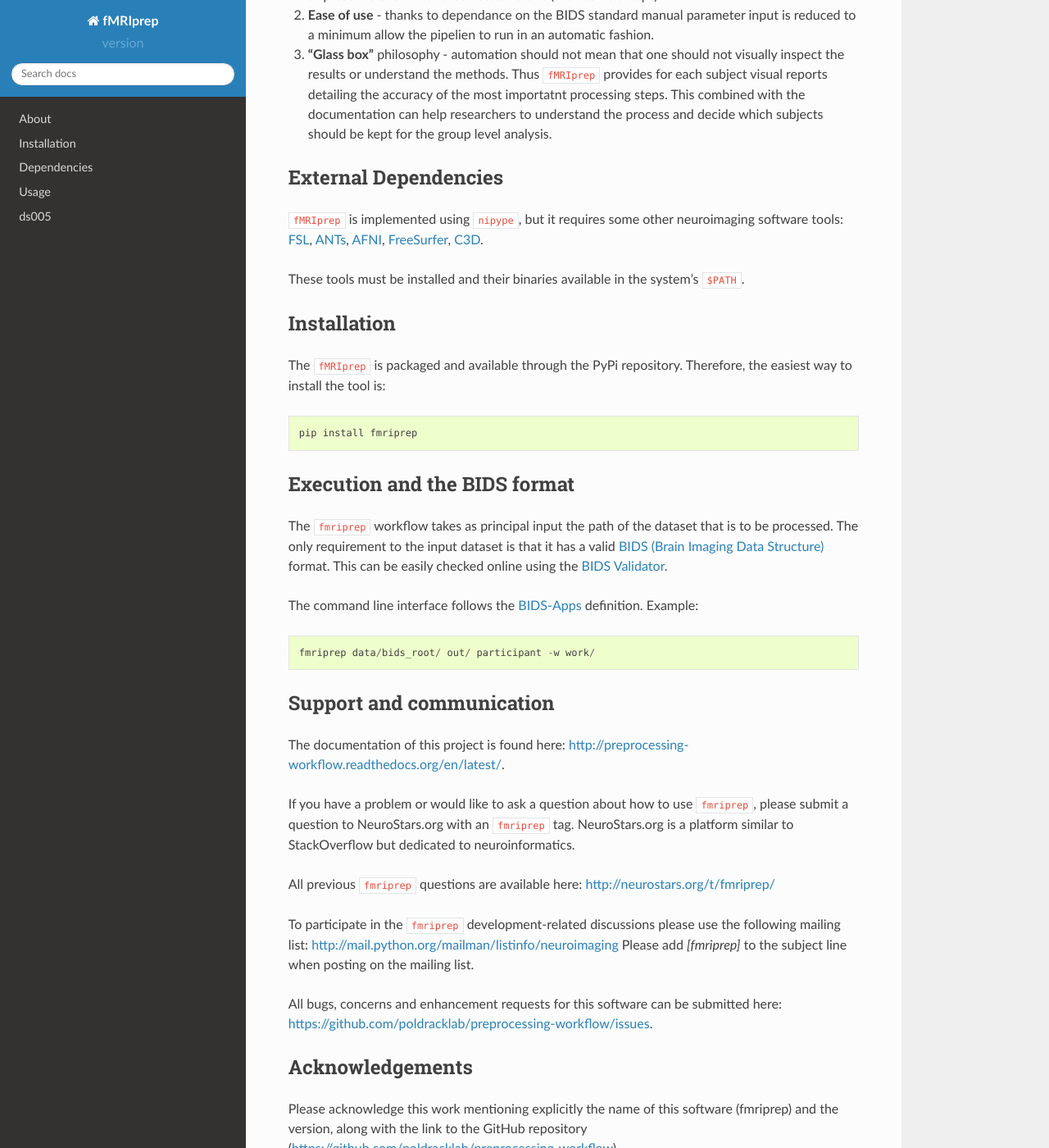
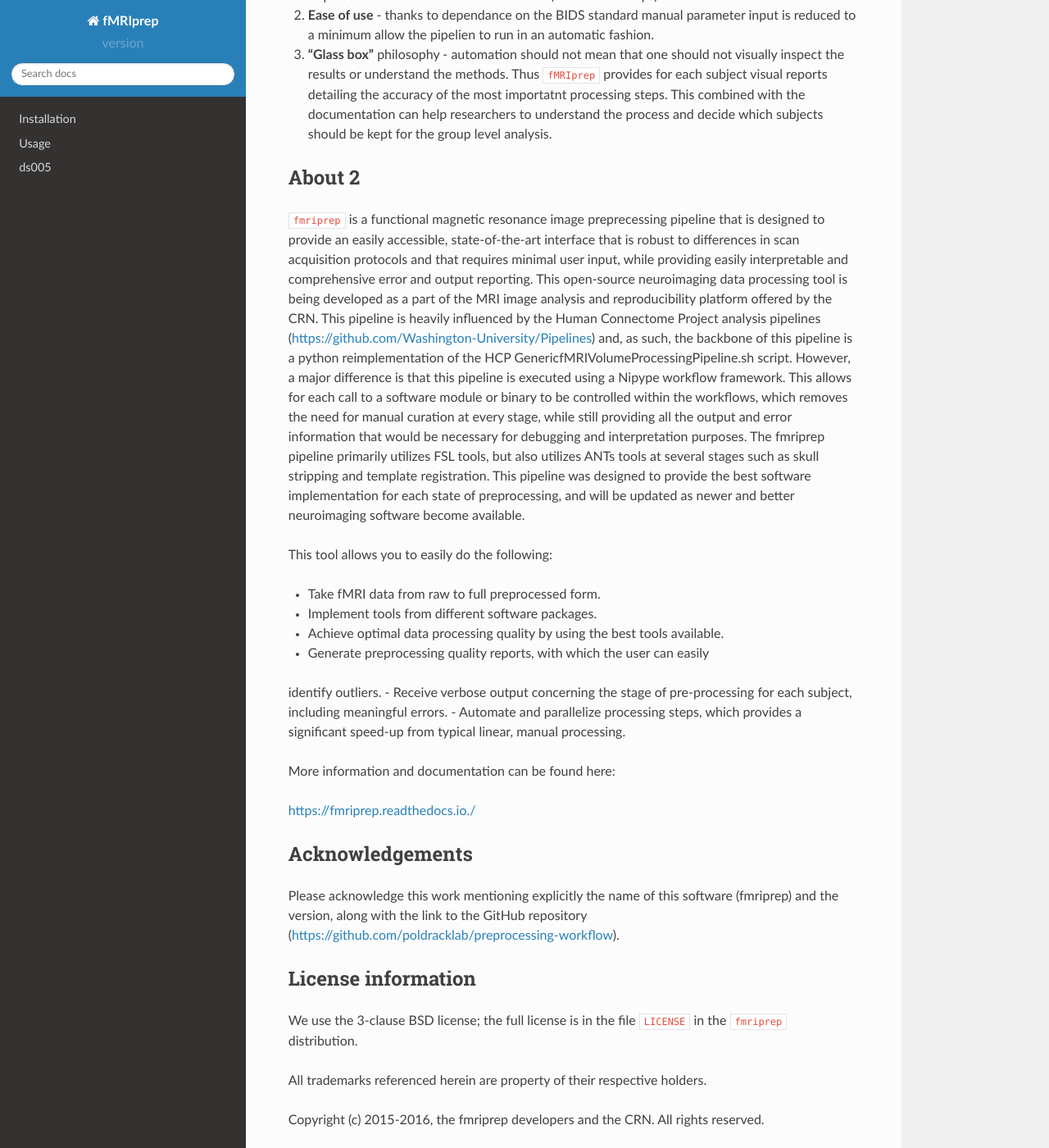
Before and after one commit to yohanchatelain/fmriprep, a Sphinx documentation site: the page built from docs/index.rst, in a window 1280 px wide and 1400 px high, scrolled down 641 px. Shown: the whole window at 82% size. Built offline with Sphinx 7.4.7 and the Read the Docs theme 2.0.0, drawn with Linux system fonts in a browser that asks for light colours; the version number could not be read and is left out; some of the changed text lies outside the part shown.

Commit message:
reorganize stuff

```diff
--- a/README.rst
+++ b/README.rst
@@ -30,65 +30,45 @@ running a variety of group level analyses (task based or resting state fMRI, gra
 2. **Ease of use** - thanks to dependance on the BIDS standard manual parameter input is reduced to a minimum allow the pipelien to run in an automatic fashion.
 3. **"Glass box"** philosophy - automation should not mean that one should not visually inspect the results or understand the methods. Thus ``fMRIprep`` provides for each subject visual reports detailing the accuracy of the most importatnt processing steps. This combined with the documentation can help researchers to understand the process and decide which subjects should be kept for the group level analysis.
 
+About 2
+-------
 
-External Dependencies
----------------------
+``fmriprep`` is a functional magnetic resonance image preprecessing pipeline
+that is designed to provide an easily accessible, state-of-the-art interface
+that is robust to differences in scan acquisition protocols and that requires
+minimal user input, while providing easily interpretable and comprehensive
+error and output reporting. This open-source neuroimaging data processing tool
+is being developed as a part of the MRI image analysis and reproducibility
+platform offered by the CRN. This pipeline is heavily influenced by the Human
+Connectome Project analysis pipelines
+(https://github.com/Washington-University/Pipelines) and, as such, the
+backbone of this pipeline is a python reimplementation of the HCP
+GenericfMRIVolumeProcessingPipeline.sh script. However, a major difference is
+that this pipeline is executed using a Nipype workflow framework. This allows
+for each call to a software module or binary to be controlled within the
+workflows, which removes the need for manual curation at every stage, while
+still providing all the output and error information that would be necessary
+for debugging and interpretation purposes. The fmriprep pipeline primarily
+utilizes FSL tools, but also utilizes ANTs tools at several stages such as
+skull stripping and template registration. This pipeline was designed to
+provide the best software implementation for each state of preprocessing, and
+will be updated as newer and better neuroimaging software become available.
 
-``fMRIprep`` is implemented using ``nipype``, but it requires some other neuroimaging
-software tools: `FSL <http://fsl.fmrib.ox.ac.uk/fsl/fslwiki/>`_,
-`ANTs <http://stnava.github.io/ANTs/>`_, `AFNI <https://afni.nimh.nih.gov/>`_,
-`FreeSurfer <https://surfer.nmr.mgh.harvard.edu/>`_,
-`C3D <https://sourceforge.net/projects/c3d/>`_.
+This tool allows you to easily do the following:
 
-These tools must be installed and their binaries available in the
-system's ``$PATH``.
+- Take fMRI data from raw to full preprocessed form.
+- Implement tools from different software packages.
+- Achieve optimal data processing quality by using the best tools available.
+- Generate preprocessing quality reports, with which the user can easily
+identify outliers.
+- Receive verbose output concerning the stage of pre-processing for each
+subject, including meaningful errors.
+- Automate and parallelize processing steps, which provides a significant
+speed-up from typical linear, manual processing.
 
+More information and documentation can be found here:
 
-Installation
-------------
-
-The ``fMRIprep`` is packaged and available through the PyPi repository.
-Therefore, the easiest way to install the tool is: ::
-
-    pip install fmriprep
-
-
-Execution and the BIDS format
------------------------------
-
-The ``fmriprep`` workflow takes as principal input the path of the dataset
-that is to be processed.
-The only requirement to the input dataset is that it has a valid `BIDS (Brain
-Imaging Data Structure) <http://bids.neuroimaging.io/>`_ format.
-This can be easily checked online using the
-`BIDS Validator <http://incf.github.io/bids-validator/>`_.
-
-The command line interface follows the
-`BIDS-Apps <https://github.com/BIDS-Apps>`_ definition.
-Example: ::
-
-    fmriprep data/bids_root/ out/ participant -w work/
-
-
-Support and communication
--------------------------
-
-The documentation of this project is found here: http://preprocessing-workflow.readthedocs.org/en/latest/.
-
-If you have a problem or would like to ask a question about how to use ``fmriprep``,
-please submit a question to NeuroStars.org with an ``fmriprep`` tag.
-NeuroStars.org is a platform similar to StackOverflow but dedicated to neuroinformatics.
-
-All previous ``fmriprep`` questions are available here:
-http://neurostars.org/t/fmriprep/
-
-To participate in the ``fmriprep`` development-related discussions please use the
-following mailing list: http://mail.python.org/mailman/listinfo/neuroimaging
-Please add *[fmriprep]* to the subject line when posting on the mailing list.
-
-
-All bugs, concerns and enhancement requests for this software can be submitted here:
-https://github.com/poldracklab/preprocessing-workflow/issues.
+https://fmriprep.readthedocs.io./
 
 
 Acknowledgements
--- a/docs/index.rst
+++ b/docs/index.rst
@@ -7,7 +7,6 @@ Welcome to fMRIprep's documentation!
 ====================================
 
 .. include:: ../README.rst
-
 .. include:: authors.rst
 
 
@@ -17,9 +16,7 @@ Contents
 .. toctree::
    :maxdepth: 2
 
-   about
    installation
-   dependencies
    usage
    ds005
 
```
Also changed, not shown: other parts of README.rst (+2 -2 lines), docs/installation.rst (+12 -0 lines).
